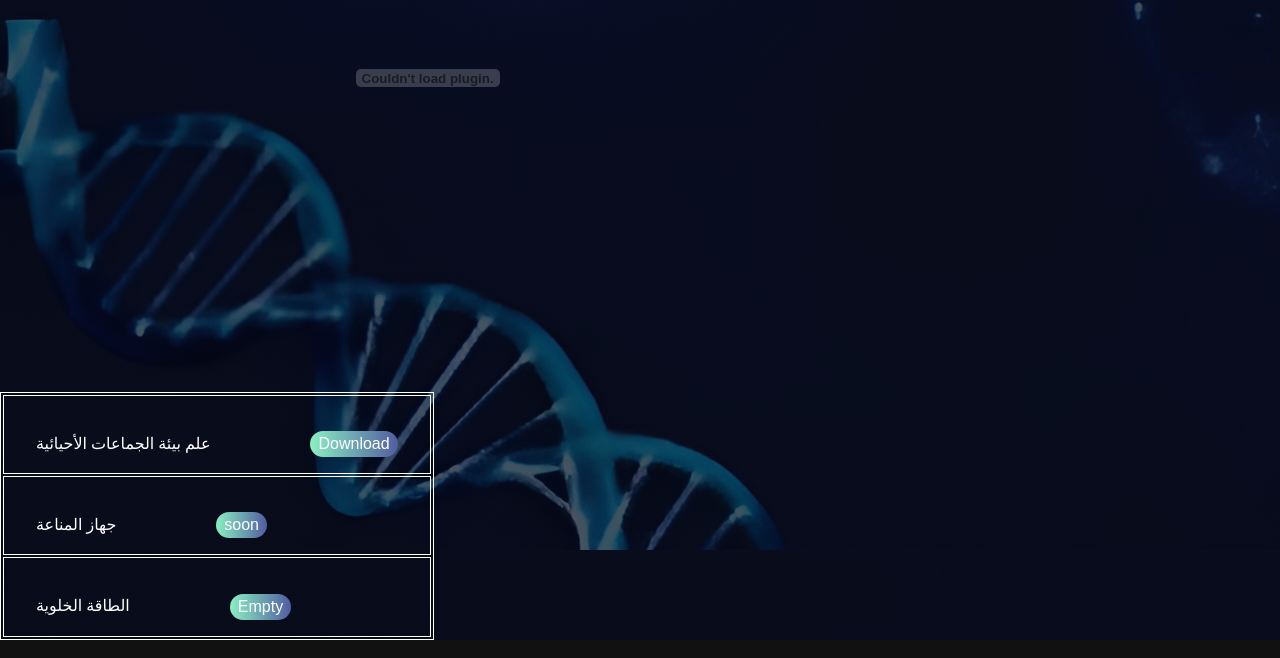
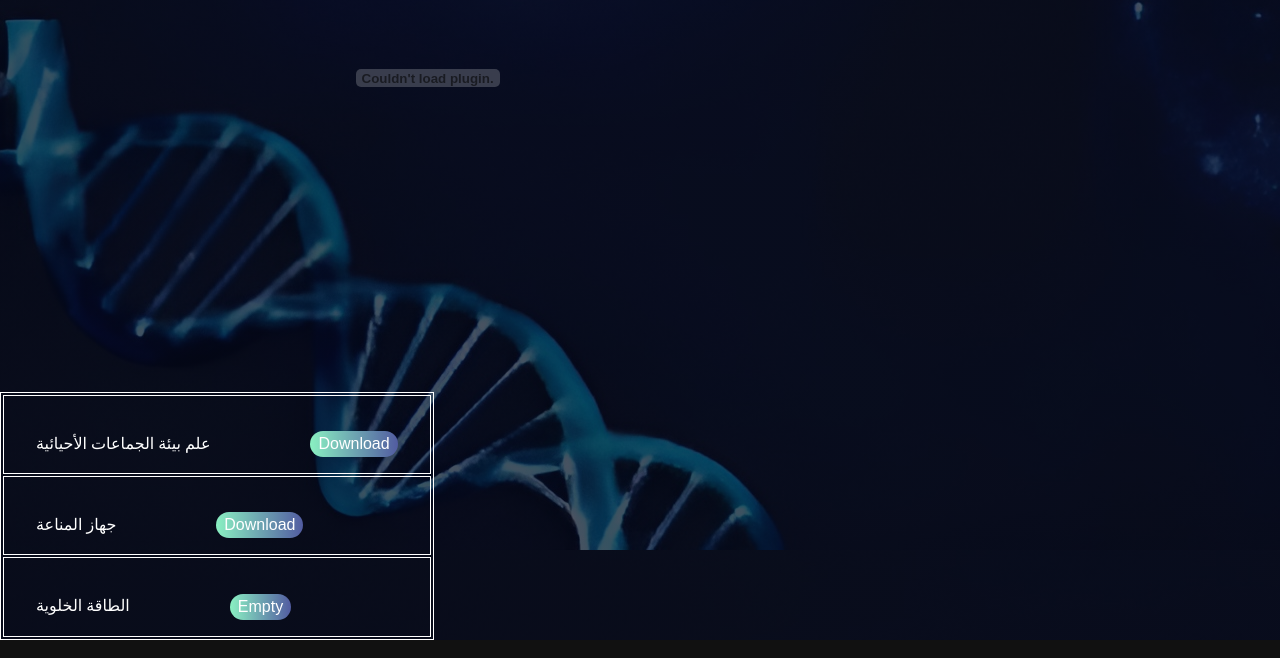
Before and after one commit to BIOHS/G11T3-Bio, a plain HTML site: page index.html in a window 1280 px wide. Shown: the part 954-1612 px from the top of the page. Drawn offline with Linux system fonts and the light colour scheme; a script that the page names is missing.

Commit message:
Update index.html

```diff
--- a/index.html
+++ b/index.html
@@ -66,7 +66,7 @@
             <td style="white-space: nowrap;">علم بيئة الجماعات الأحيائية<button class="on"><a href="https://drive.google.com/uc?export=download&id=1zhr0nxMYcDbhpSsjiy0-CCWkNYXCJlZp" style="text-decoration: none">Download</button></td>
           </tr>
           <tr>
-            <td>جهاز المناعة<button class="on"><a href="https://drive.google.com/uc?export=download&id=1ZYR-6ULkwAGhZ23Ej-nSlVu6i31YKMr7" style="text-decoration: none">soon</button></td>
+            <td>جهاز المناعة<button class="on"><a href="https://drive.google.com/uc?export=download&id=1ZYR-6ULkwAGhZ23Ej-nSlVu6i31YKMr7" style="text-decoration: none">Download</button></td>
           </tr>
           <tr>
             <td>الطاقة الخلوية<button class="on"><a style="text-decoration: none">Empty</button></td>
```
